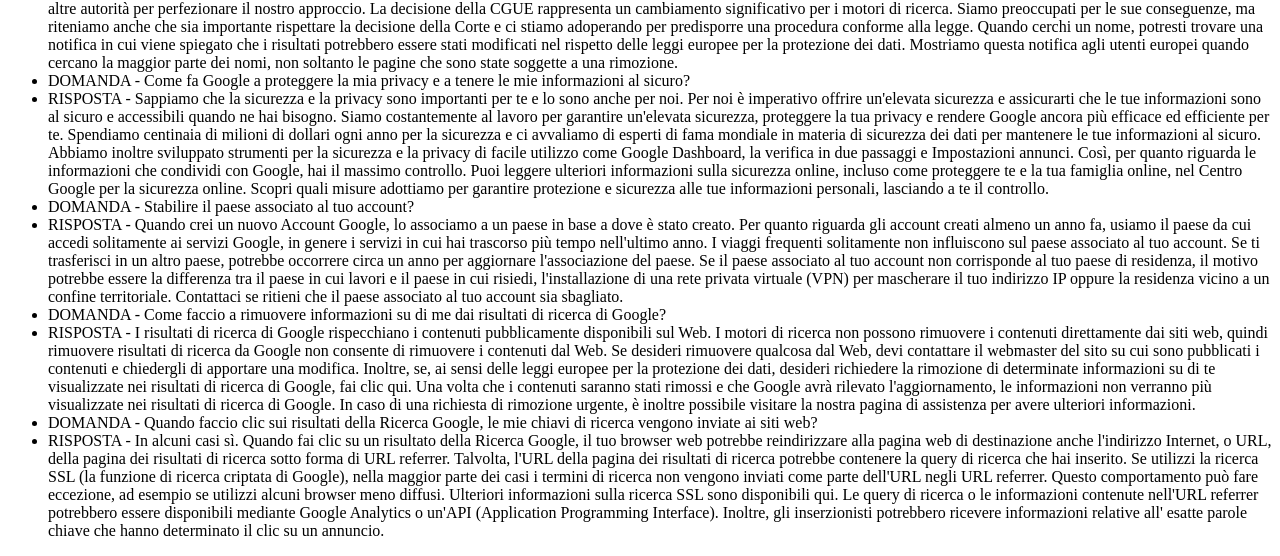
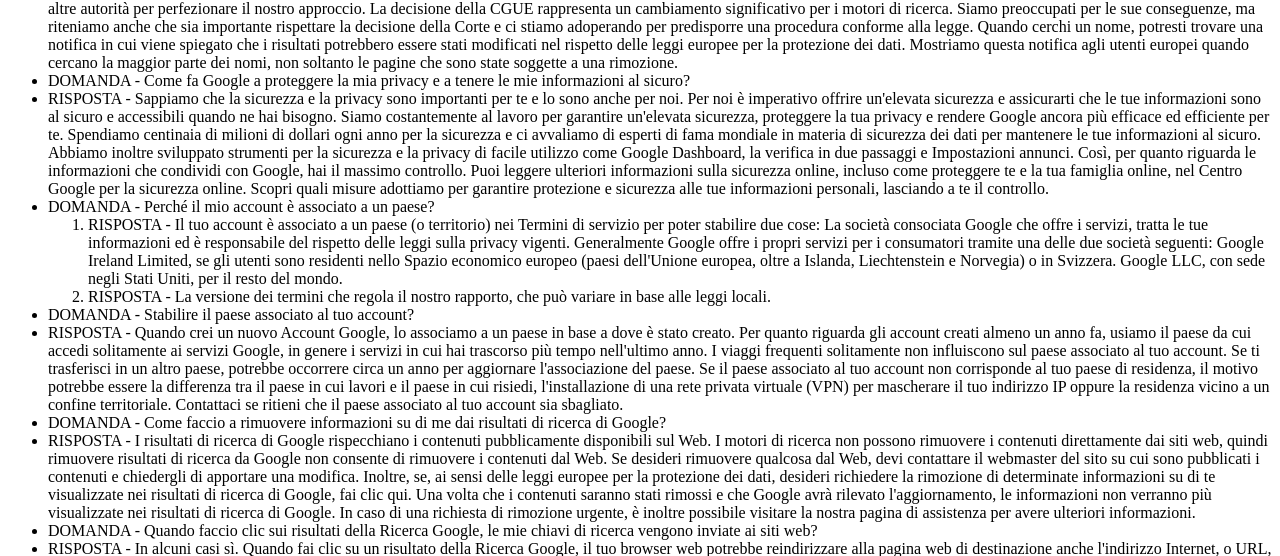
Before and after one commit to NeriEroi/php-google-faq, a PHP site: page / in a window 1280 px wide. Shown: the part 206-762 px from the top of the page. Run offline with PHP 8.4, Linux system fonts and the light colour scheme.

Commit message:
soluzione second foreach

```diff
--- a/index.php
+++ b/index.php
@@ -29,6 +29,17 @@ $FAQs = [
         Scopri quali misure adottiamo per garantire protezione e sicurezza alle tue informazioni personali, lasciando a te il controllo.",
     ],
     [
+        "domanda" => "Perché il mio account è associato a un paese?",
+        'risposta' => [
+            "uno" => "Il tuo account è associato a un paese (o territorio) nei Termini di servizio per poter stabilire due cose:
+
+            La società consociata Google che offre i servizi, tratta le tue informazioni ed è responsabile del rispetto delle leggi sulla privacy vigenti. Generalmente Google offre i propri servizi per i consumatori tramite una delle due società seguenti:
+            Google Ireland Limited, se gli utenti sono residenti nello Spazio economico europeo (paesi dell'Unione europea, oltre a Islanda, Liechtenstein e Norvegia) o in Svizzera.
+            Google LLC, con sede negli Stati Uniti, per il resto del mondo.",
+            "due" => "La versione dei termini che regola il nostro rapporto, che può variare in base alle leggi locali."
+        ],
+    ],
+    [
         'domanda' => "Stabilire il paese associato al tuo account?",
         'risposta' => "Quando crei un nuovo Account Google, lo associamo a un paese in base a dove è stato creato. Per quanto riguarda gli account creati almeno un anno fa, usiamo il paese da cui accedi solitamente ai servizi Google, in genere i servizi in cui hai trascorso più tempo nell'ultimo anno.
 
@@ -50,20 +61,29 @@ $FAQs = [
 ];
 
 // foreach ($FAQs as $FAQ) {
-//     echo "DOMANDA" . $FAQ["domanda"] . "<br/>";
-//     echo "RISPOSTA" . $FAQ["risposta"] . "<br/>";
-// }
+//     echo "DOMANDA" . " - " . $FAQ["domanda"] . "<br/>";
+//     echo "RISPOSTA" . " - " . $FAQ["risposta"] . "<br/>";
+// };
+
 
 
 ?>
 
 <ul>
+
     <?php foreach ($FAQs as $FAQ) { ?>
         <li>
            <?php echo "DOMANDA" . " - " . $FAQ["domanda"] . "<br/>"; ?>
         </li>
+        <?php if (!is_array($FAQ["risposta"])) { ?>
         <li>
-           <?php echo "RISPOSTA" . " - " . $FAQ["risposta"] . "<br/>" ?>
+            <?php echo "RISPOSTA" . " - " . $FAQ["risposta"] . "<br/>" ?>
         </li>
+        <?php } else { echo "<ol>"; foreach ($FAQ["risposta"] as $risposta) { ?>
+            <li>
+                <?php echo "RISPOSTA" . " - " . $risposta . "<br/>" ?>
+            </li>
+        <?php } echo "</ol>"; } ?>
+
     <?php } ?>
 </ul>
```
